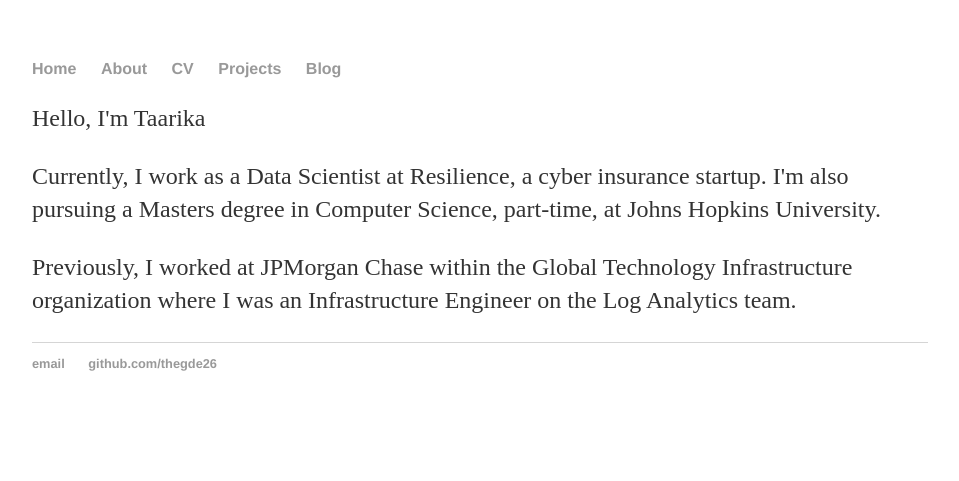
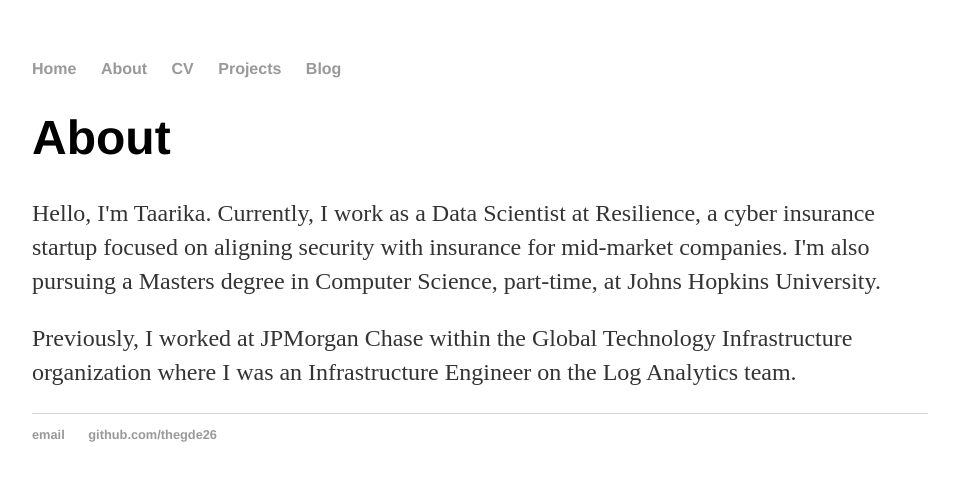
Before and after one commit to thegde26/thegde26.github.io, a Jekyll site: the page built from about/index.html, in a window 1280 px wide. Shown: the top 481 px of the page, without its empty margins (160-1119 px from the left). Built offline with Jekyll 4.4.1, drawn with Linux system fonts in a browser that asks for light colours.

Commit message:
Update index.html

```diff
--- a/about/index.html
+++ b/about/index.html
@@ -2,6 +2,6 @@
 layout: default
 title: Taarika's About
 ---
-<p>Hello, I'm Taarika</p>
-<p>Currently, I work as a Data Scientist at Resilience, a cyber insurance startup. I'm also pursuing a Masters degree in Computer Science, part-time, at Johns Hopkins University.</p>
+<h1>About</h1>
+<p>Hello, I'm Taarika. Currently, I work as a Data Scientist at Resilience, a cyber insurance startup focused on aligning security with insurance for mid-market companies. I'm also pursuing a Masters degree in Computer Science, part-time, at Johns Hopkins University.</p>
 <p>Previously, I worked at JPMorgan Chase within the Global Technology Infrastructure organization where I was an Infrastructure Engineer on the Log Analytics team.</p>
```
